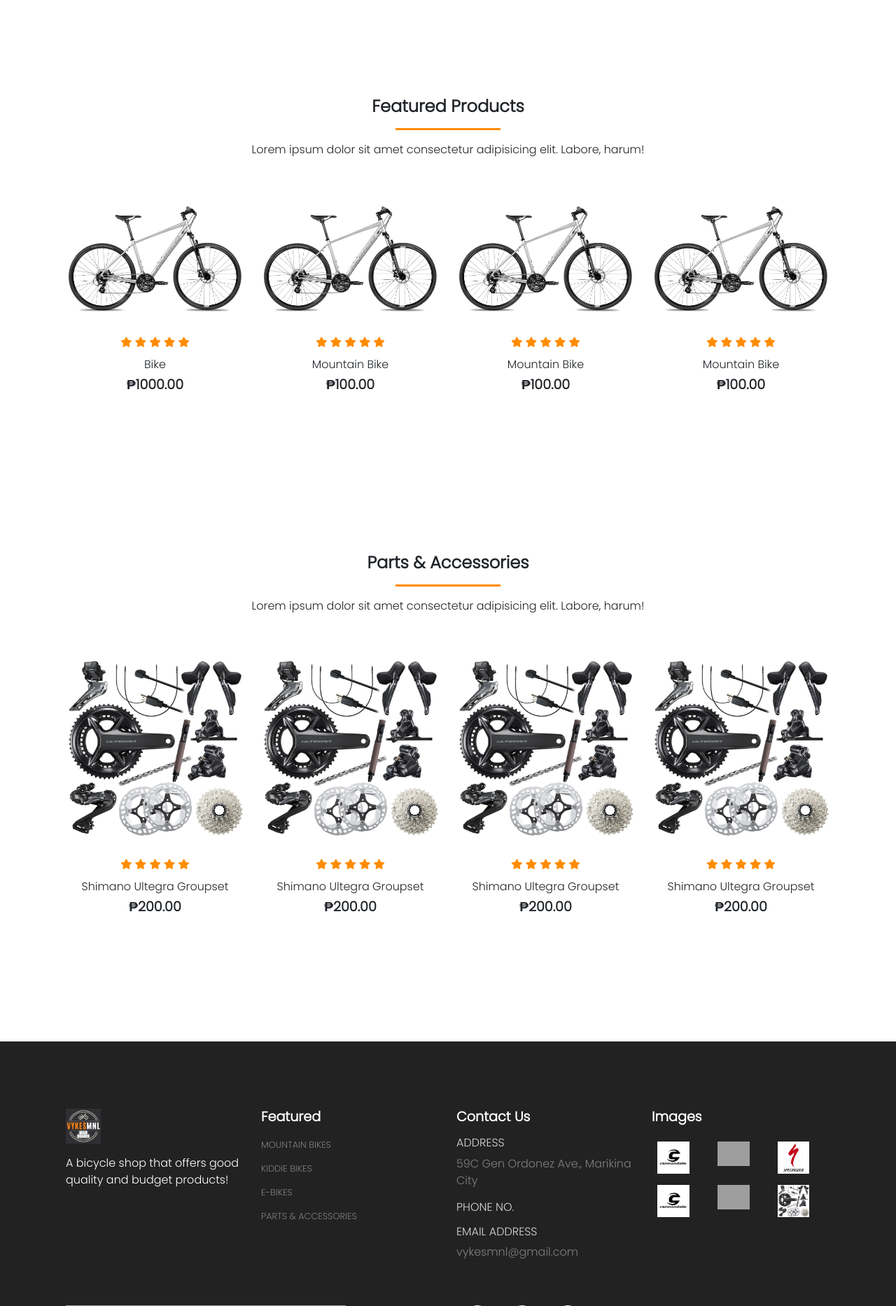
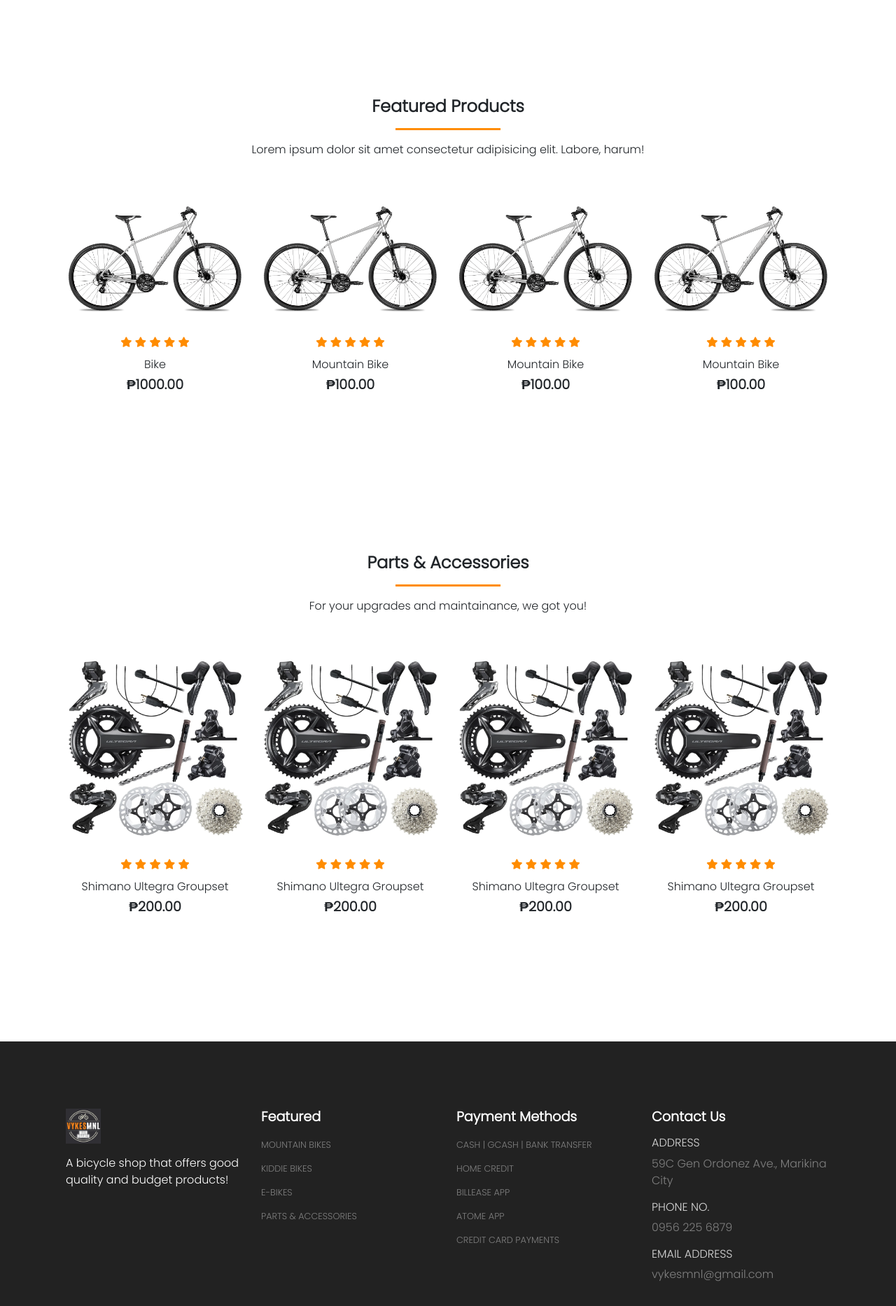
Before and after one commit to ordcacai/bikeshop-ims, a PHP site: page /index.php in a window 1280 px wide. Shown: the part 2480-4346 px from the top of the page at 70% size. Run offline with PHP 8.4, Linux system fonts and the light colour scheme; data comes from the database, SQL or seed files in the repository; grey boxes are pictures that could not be loaded.

Commit message:
abt, foot, faq updated

```diff
--- a/faqs.php
+++ b/faqs.php
@@ -25,6 +25,7 @@
       </div>
     </div>
   </div>
+
 
   <div class="accordion-item">
     <h2 class="accordion-header" id="headingTwo">
--- a/index.php
+++ b/index.php
@@ -31,7 +31,7 @@
         <div class="container text-center mt-5 py-5">
             <h3>Brands</h3>
             <hr class="mx-auto">
-            <p>Lorem ipsum dolor sit amet consectetur adipisicing elit. Labore, harum!</p>
+            <p>A lot of brands to choose from!</p>
         </div>
         <div class="row">
             <img src="assets/imgs/cannondale.png" class="img-fluid col-lg-3 col-md-6 col-sm-12">
@@ -47,7 +47,7 @@
         <div class="container text-center mt-5 py-5">
             <h3>New Products</h3>
             <hr class="mx-auto">
-            <p>Lorem ipsum dolor sit amet consectetur adipisicing elit. Labore, harum!</p>
+            <p>Only with the best quality bikes of all time.</p>
         </div>
         <div class="row p-0 m-0 container-fluid">
 
@@ -117,7 +117,7 @@
         <div class="container text-center mt-5 py-5">
             <h3>Parts & Accessories</h3>
             <hr class="mx-auto">
-            <p>Lorem ipsum dolor sit amet consectetur adipisicing elit. Labore, harum!</p>
+            <p>For your upgrades and maintainance, we got you!</p>
         </div>
         <div class="row mx-auto container">
 
--- a/layouts/footer.php
+++ b/layouts/footer.php
@@ -17,6 +17,19 @@
                     <li><a href="#">Parts & Accessories</a></li>
                 </ul>
             </div>
+<!-- Payment Methods -->
+            <div class="footer-one col-lg-3 col-md-6 col-sm-12">
+                <h5 class="pb-2">Payment Methods</h5>
+                <ul class="text-uppercase">
+                    <li><a href="#">Cash | Gcash | Bank Transfer</a></li>
+                    <li><a href="#">Home Credit</a></li>
+                    <li><a href="#">BillEase App</a></li>
+                    <li><a href="#">Atome App</a></li>
+                    <li><a href="#">Credit Card Payments</a></li>
+                </ul>
+            </div>
+
+<!-- Contact US -->
             <div class="footer-one col-lg-3 col-md-6 col-sm-12">
                 <h5 class="pb-2">Contact Us</h5>
                 <div>
@@ -25,26 +38,16 @@
                 </div>
                 <div>
                     <h6 class="text-uppercase">Phone No.</h6>
-                    <p class="contact"></p>
+                    <p class="contact">0956 225 6879</p>
                 </div>
                 <div>
                     <h6 class="text-uppercase">Email Address</h6>
                     <p class="contact">vykesmnl@gmail.com</p>
                 </div>
             </div>
-            <div class="footer-one col-lg-3 col-md-6 col-sm-12">
-                <h5 class="pb-2">Images</h5>
-                <div class="row">
-                    <img src="assets/imgs/cannondale.png" class="img-fluid w-25 h-100 m-2">
-                    <img src="assets/imgs/giant.png" class="img-fluid w-25 h-100 m-2">
-                    <img src="assets/imgs/specialized.png" class="img-fluid w-25 h-100 m-2">
-                    <img src="assets/imgs/cannondale.png" class="img-fluid w-25 h-100 m-2">
-                    <img src="assets/imgs/giant.png" class="img-fluid w-25 h-100 m-2">
-                    <img src="assets/imgs/parts1.png" class="img-fluid w-25 h-100 m-2">
-                </div>
-            </div>
         </div>
 
+<!-- Social Media -->
         <div class="copyright mt-5">
             <div class="row container mx-auto">
                 <div class="col-lg-6 col-md-6 col-sm-12 mb-4">
```
Also changed, not shown: about.php (+5 -1 lines).
